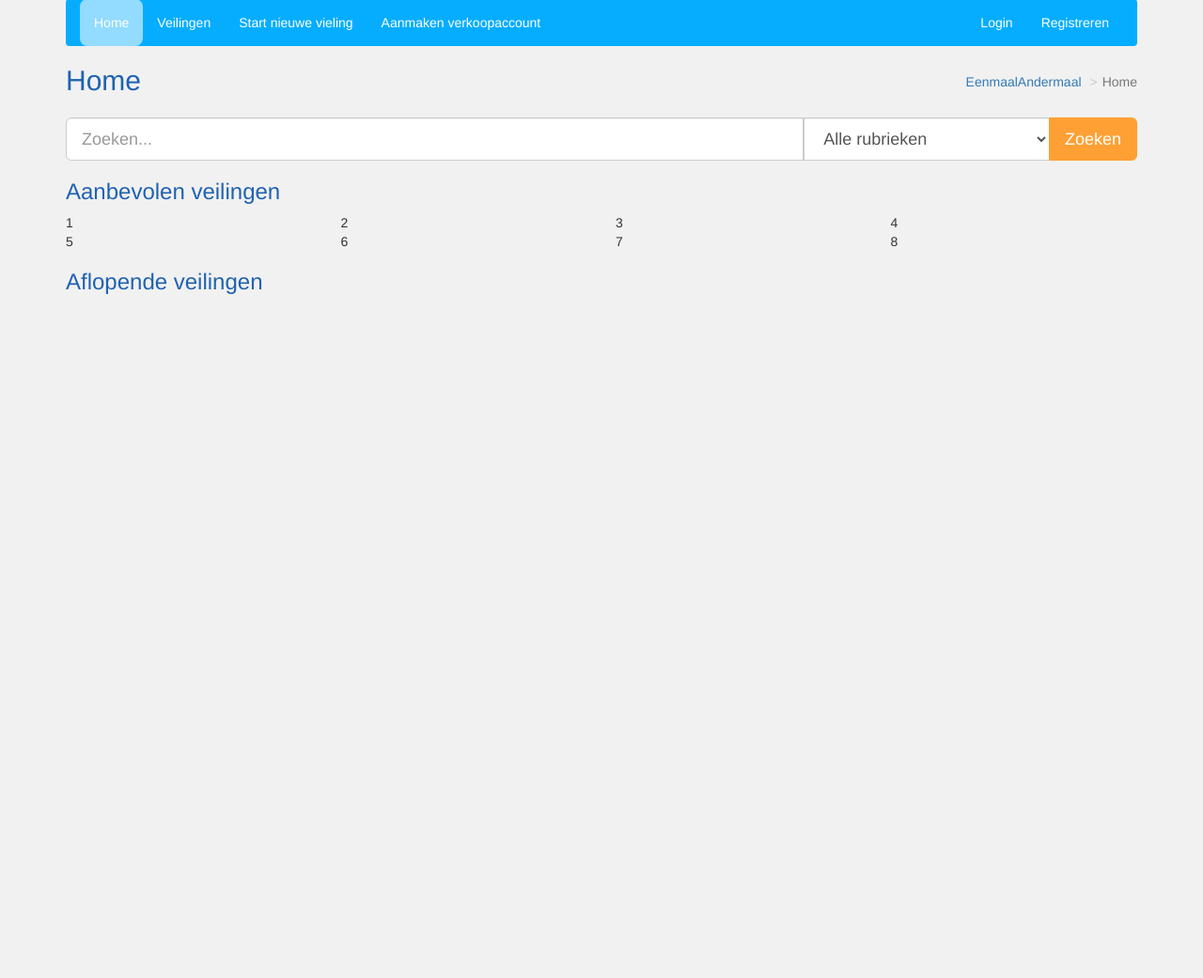
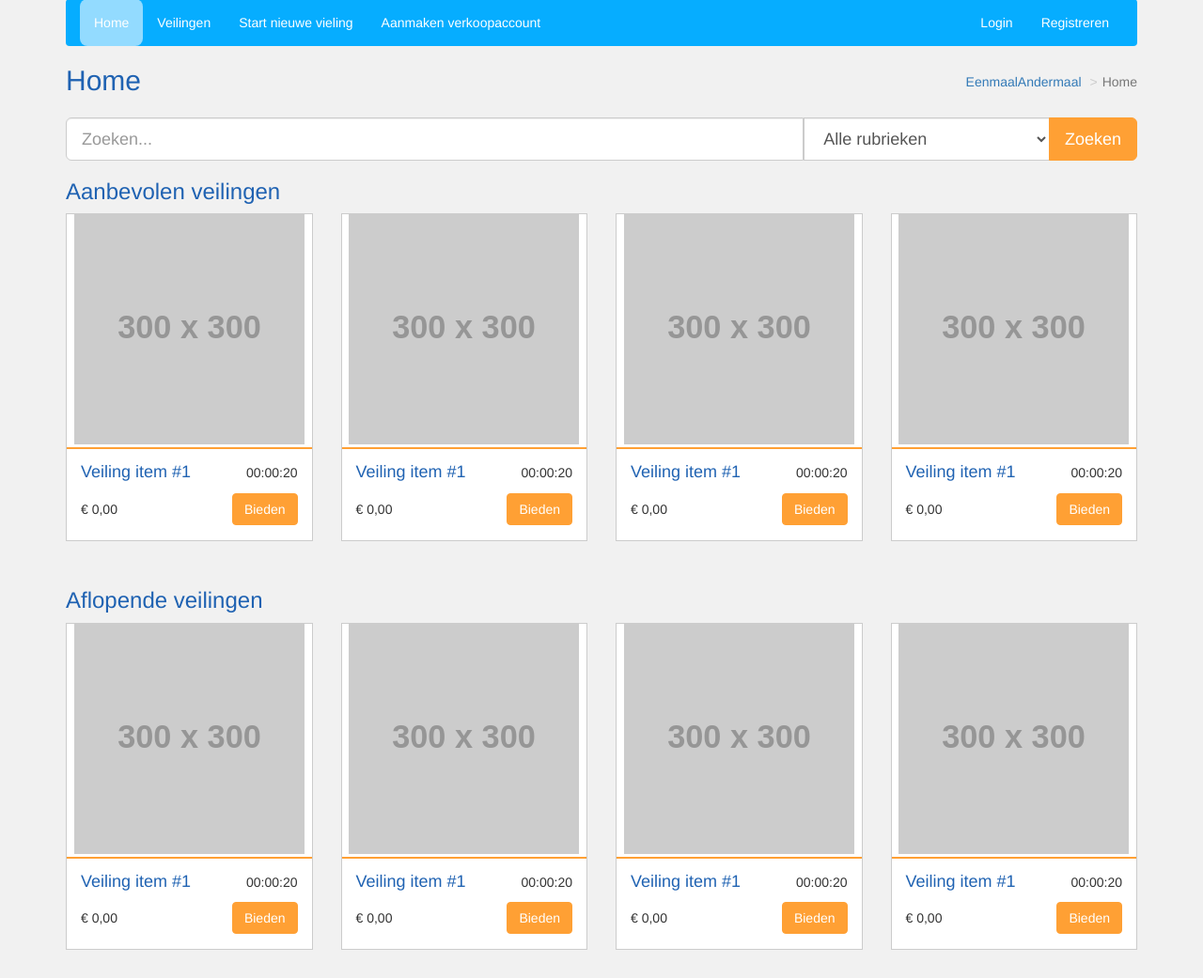
Before and after one commit to PiekJ/I-Project-EenmaalAndermaal, a PHP site: page / in a window 1280 px wide. Shown: the part 135-1176 px from the top of the page at 94% size. Before the commit the page ends 448 px from the top, so only its background shows below. Run offline with PHP 8.4, Linux system fonts and the light colour scheme; grey boxes labelled with a size stand in for pictures from a placeholder-image service; some libraries are stand-ins or nearby versions.

Commit message:
Veiling cards

```diff
--- a/css/template.css
+++ b/css/template.css
@@ -68,10 +68,55 @@ h2, h3, h4, h5, h6{
     background: #ffffff;
 }
 
+.veiling-card{
+    margin: 0 0 30px 0;
+
+    border: 1px solid #cccccc;
+    background: #ffffff;
+}
+.veiling-card-img{
+    width: 100%;
+    height: 250px;
+    text-align: center;
+    padding-bottom: 3px;
+    border-bottom: 2px solid #ffa034;
+}
+.veiling-card-img img{
+    max-height: 100%;
+    margin: 0 auto;
+}
+.veiling-card-content{
+    padding: 15px;
+}
+.veiling-card-content p{
+    margin: 0;
+    padding: 0;
+}
+.veiling-card-title{
+    float: left;
+    margin: 0;
+}
+.veiling-card-title, .veiling-card-time{
+    margin-bottom: 12px;
+}
+.veiling-card-time, .veiling-card-button{
+    float: right;
+}
+.veiling-card-title, .veiling-card-price{
+    float: left;
+}
+.veiling-card-price{
+    line-height: 35px;
+}
+.clear:after{
+    content: '';
+    display: block;
+    clear: both;
+}
+
 .btn-primary{
     background-color: #ffa034;
     border-color: #ffa034;
-
 }
 
 .well{
--- a/index.php
+++ b/index.php
@@ -80,43 +80,61 @@
             </div>
 
             <div class="row">
+                <?php for ($i = 0; $i < 4; $i++) { ?>
                 <div class="col-xs-12 col-sm-6 col-md-4 col-lg-3">
-                    1
+                    <div class="veiling-card">
+                        <div class="veiling-card-img">
+                            <img src="//placehold.it/300x300" alt="image">
                         </div>
 
-                <div class="col-xs-12 col-sm-6 col-md-4 col-lg-3">
-                    2
+                        <div class="veiling-card-content">
+                            <div class="clear">
+                                <h4 class="veiling-card-title">Veiling item #1</h4>
+
+                                <p class="veiling-card-time">00:00:20</p>
                             </div>
 
-                <div class="col-xs-12 col-sm-6 col-md-4 col-lg-3">
-                    3
+                            <div class="clear">
+                                <p class="veiling-card-price">&euro; 0,00</p>
+
+                                <a href="#" class="btn btn-primary veiling-card-button">Bieden</a>
                             </div>
-
-                <div class="col-xs-12 col-sm-6 col-md-4 col-lg-3">
-                    4
                         </div>
-
-                <div class="col-xs-12 col-sm-6 col-md-4 col-lg-3">
-                    5
                     </div>
-
-                <div class="col-xs-12 col-sm-6 col-md-4 col-lg-3">
-                    6
                 </div>
-
-                <div class="col-xs-12 col-sm-6 col-md-4 col-lg-3">
-                    7
-                </div>
-
-                <div class="col-xs-12 col-sm-6 col-md-4 col-lg-3">
-                    8
-                </div>
+                <?php } ?>
             </div>
 
             <div class="row">
                 <div class="col-md-12">
                     <h3>Aflopende veilingen</h3>
                 </div>
+            </div>
+
+            <div class="row">
+                <?php for ($i = 0; $i < 4; $i++) { ?>
+                <div class="col-xs-12 col-sm-6 col-md-4 col-lg-3">
+                    <div class="veiling-card">
+                        <div class="veiling-card-img">
+                            <img src="//placehold.it/300x300" alt="image">
+                        </div>
+
+                        <div class="veiling-card-content">
+                            <div class="clear">
+                                <h4 class="veiling-card-title">Veiling item #1</h4>
+
+                                <p class="veiling-card-time">00:00:20</p>
+                            </div>
+
+                            <div class="clear">
+                                <p class="veiling-card-price">&euro; 0,00</p>
+
+                                <a href="#" class="btn btn-primary veiling-card-button">Bieden</a>
+                            </div>
+                        </div>
+                    </div>
+                </div>
+                <?php } ?>
             </div>
         </div>
 
```
Lines whose indentation alone changed are shown as unchanged.
